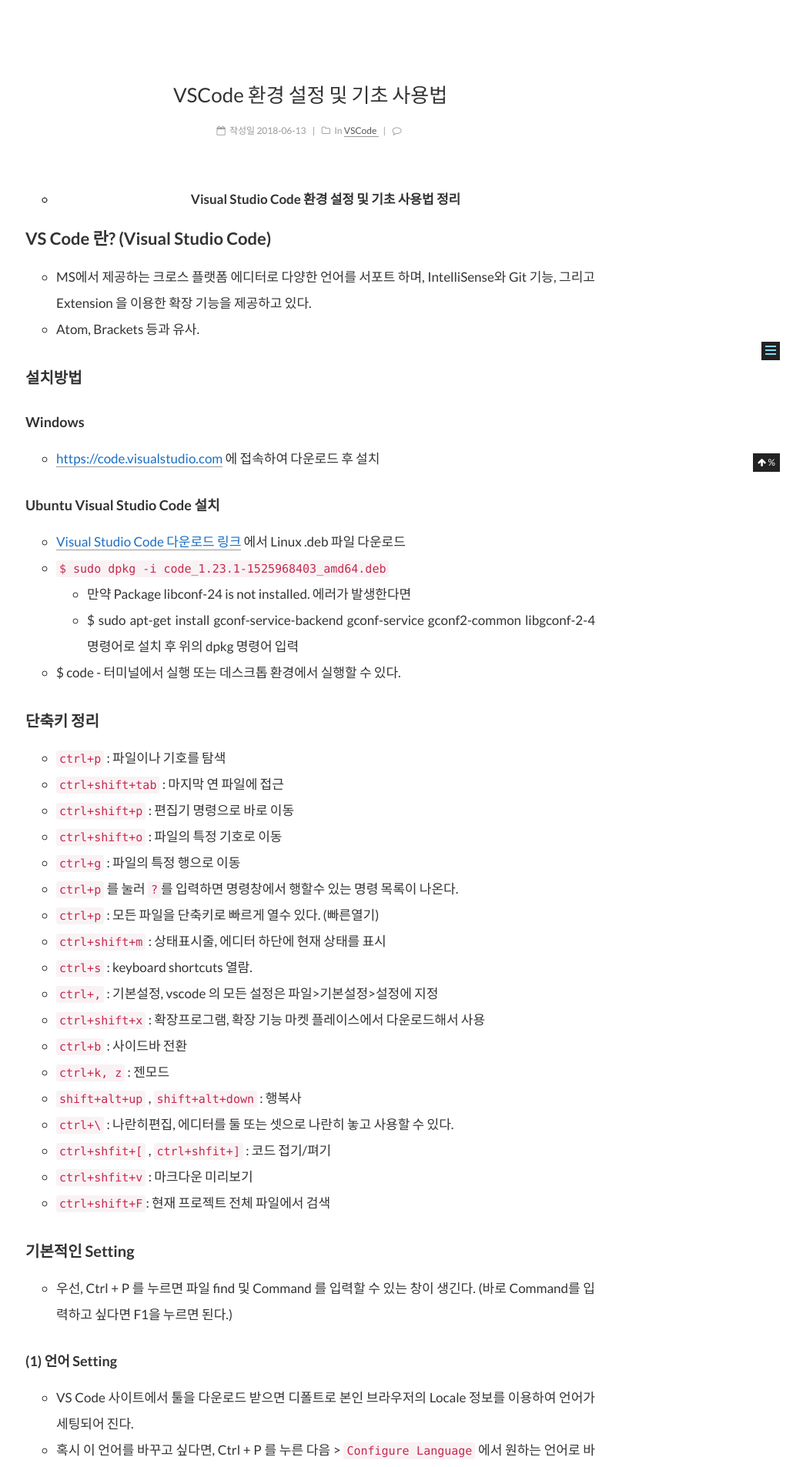
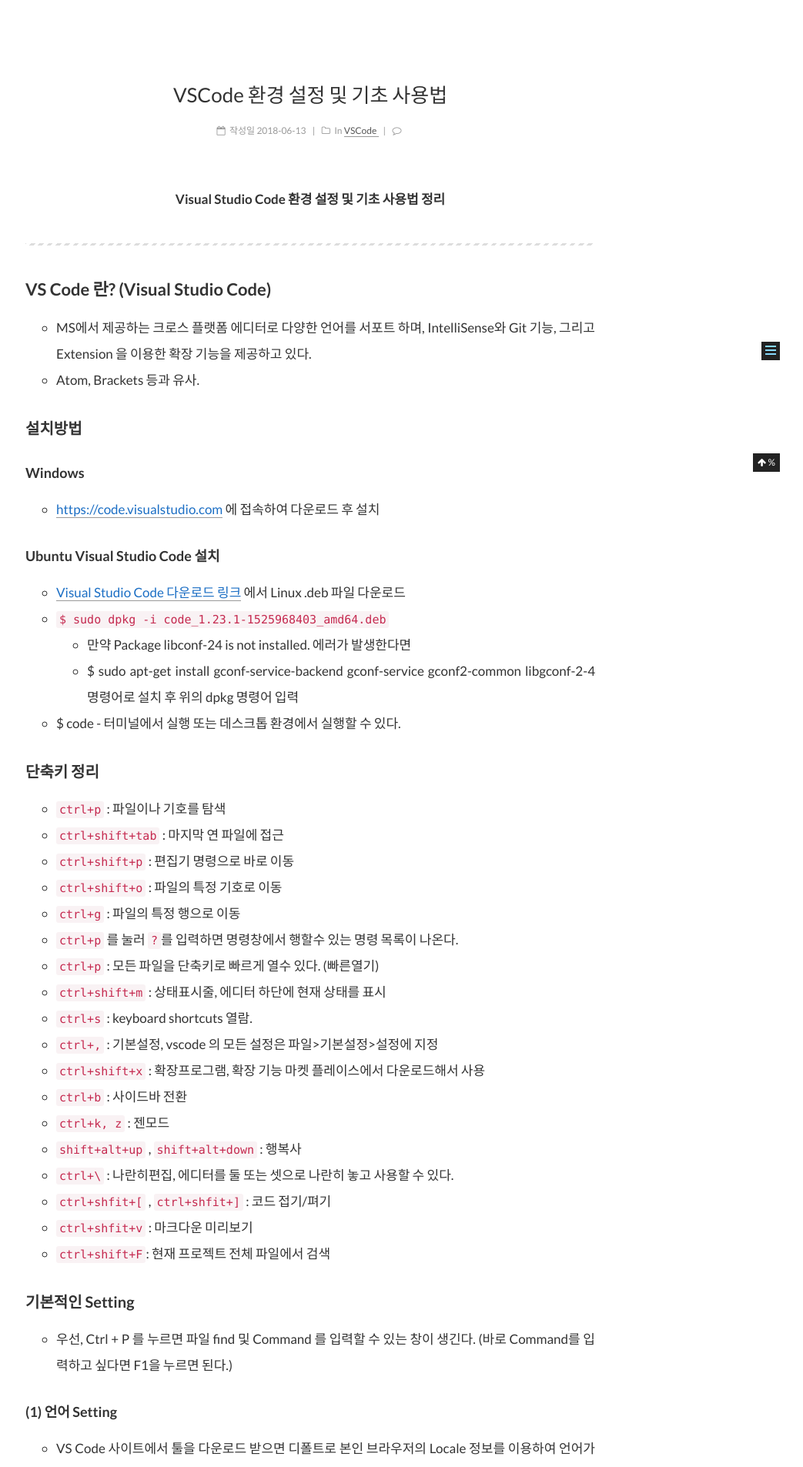
Before and after one commit to gwonsungjun/gwonsungjun.github.io, a Jekyll site: the page built from _posts/2018-06-13-vscodeSetting.md, in a window 1280 px wide. Shown: the part 387-2293 px from the top of the page at 77% size, without its empty margins (237-1280 px from the left). Built offline with Jekyll 4.4.1, drawn with Linux system fonts in a browser that asks for light colours; comment, search, counter and statistics services are not loaded.

Commit message:
Test post description

```diff
--- a/_posts/2018-06-13-vscodeSetting.md
+++ b/_posts/2018-06-13-vscodeSetting.md
@@ -6,8 +6,10 @@
 tags:
 - vscode
 ---
-- **Visual Studio Code 환경 설정 및 기초 사용법 정리**{: style="display:inherit;text-align:center;"}
 
+**Visual Studio Code 환경 설정 및 기초 사용법 정리**{: style="display:inherit;text-align:center;"}
+
+---
 # VS Code 란? (Visual Studio Code)
 - MS에서 제공하는 크로스 플랫폼 에디터로 다양한 언어를 서포트 하며, IntelliSense와 Git 기능, 그리고 Extension 을 이용한 확장 기능을 제공하고 있다.
 - Atom, Brackets 등과 유사.
```
